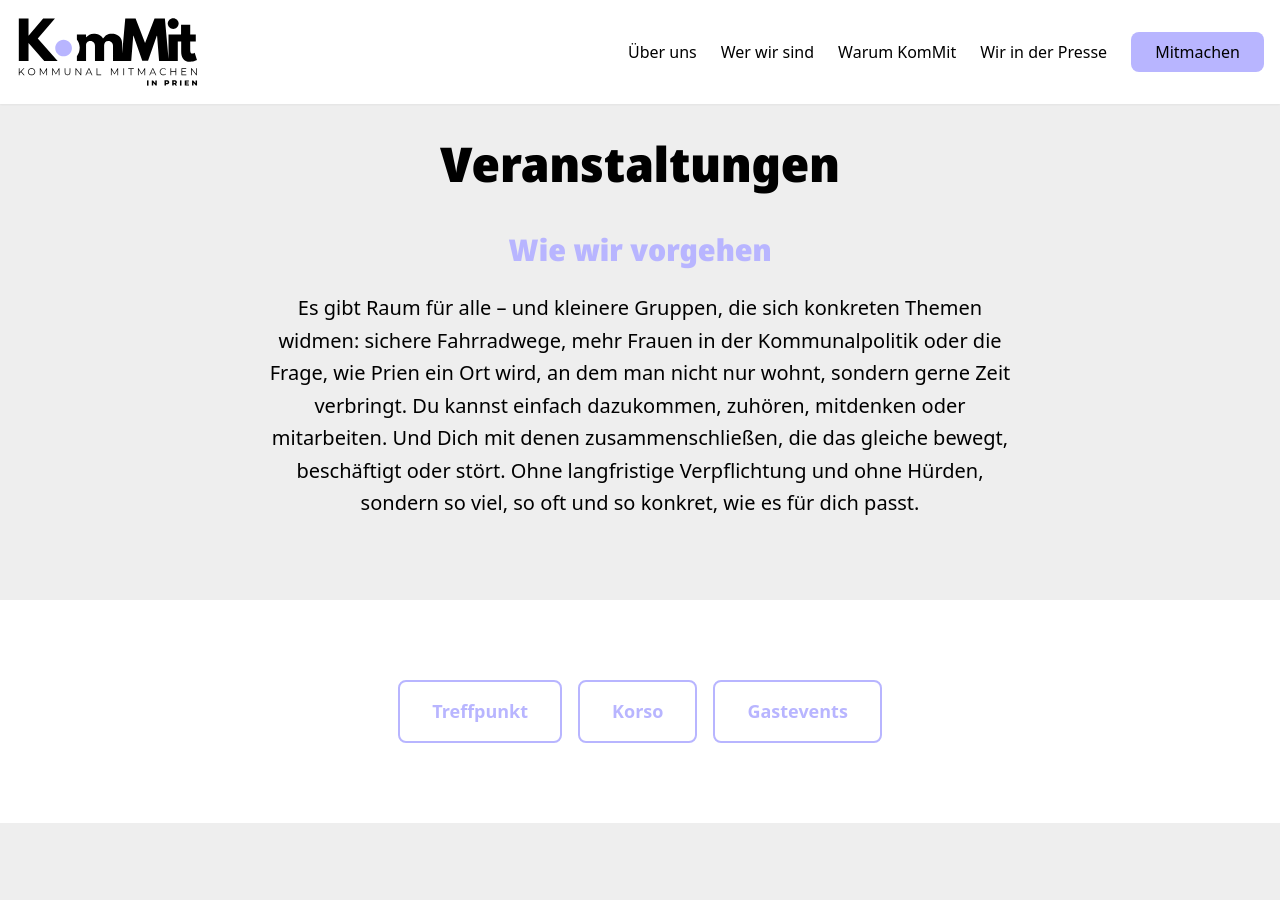
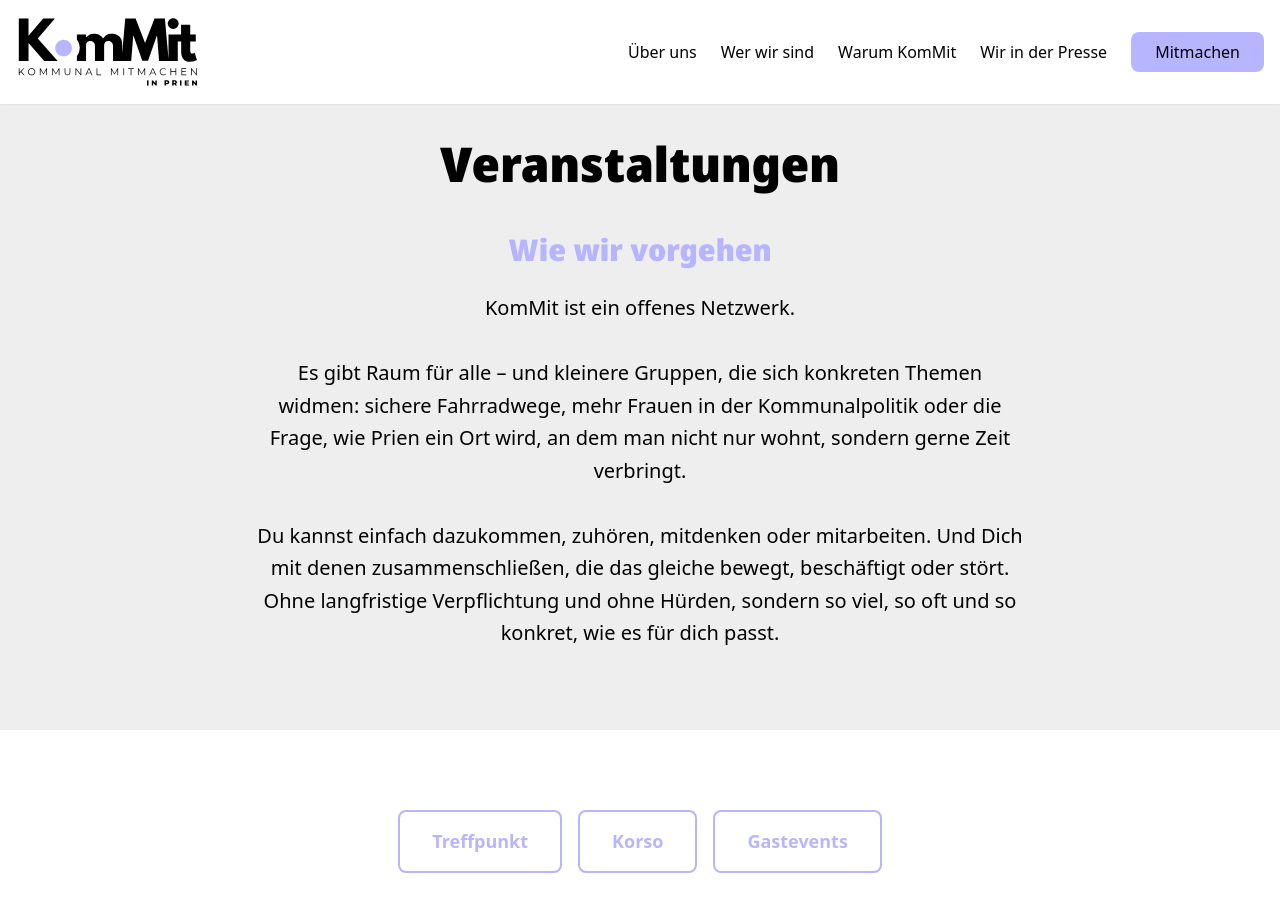
Before and after one commit to mblascoespar/kommitprien, a Jekyll site: the page built from veranstaltungen.html, in a window 1280 px wide and 900 px high. Built offline with Jekyll 4.4.1, drawn with Linux system fonts in a browser that asks for light colours.

Commit message:
Update Seiten “veranstaltungen”

```diff
--- a/veranstaltungen.html
+++ b/veranstaltungen.html
@@ -6,14 +6,14 @@ sections:
     title: Veranstaltungen
     intro:
       title: Wie wir vorgehen
-      description: >-
-        Es gibt Raum für alle – und kleinere Gruppen, die sich konkreten Themen
-        widmen: sichere Fahrradwege, mehr Frauen in der Kommunalpolitik oder die
-        Frage, wie Prien ein Ort wird, an dem man nicht nur wohnt, sondern gerne
-        Zeit verbringt.
-
-
-        Du kannst einfach dazukommen, zuhören, mitdenken oder mitarbeiten. Und Dich mit denen zusammenschließen, die das gleiche bewegt, beschäftigt oder stört. Ohne langfristige Verpflichtung und ohne Hürden, sondern so viel, so oft und so konkret, wie es für dich passt.
+      description: "KomMit ist ein offenes Netzwerk.<br><br>Es gibt Raum für alle –
+        und kleinere Gruppen, die sich konkreten Themen widmen: sichere
+        Fahrradwege, mehr Frauen in der Kommunalpolitik oder die Frage, wie
+        Prien ein Ort wird, an dem man nicht nur wohnt, sondern gerne Zeit
+        verbringt.<br><br>Du kannst einfach dazukommen, zuhören, mitdenken oder
+        mitarbeiten. Und Dich mit denen zusammenschließen, die das gleiche
+        bewegt, beschäftigt oder stört. Ohne langfristige Verpflichtung und ohne
+        Hürden, sondern so viel, so oft und so konkret, wie es für dich passt."
     categories:
       - id: treffpunkt
         title: Treffpunkt
```
